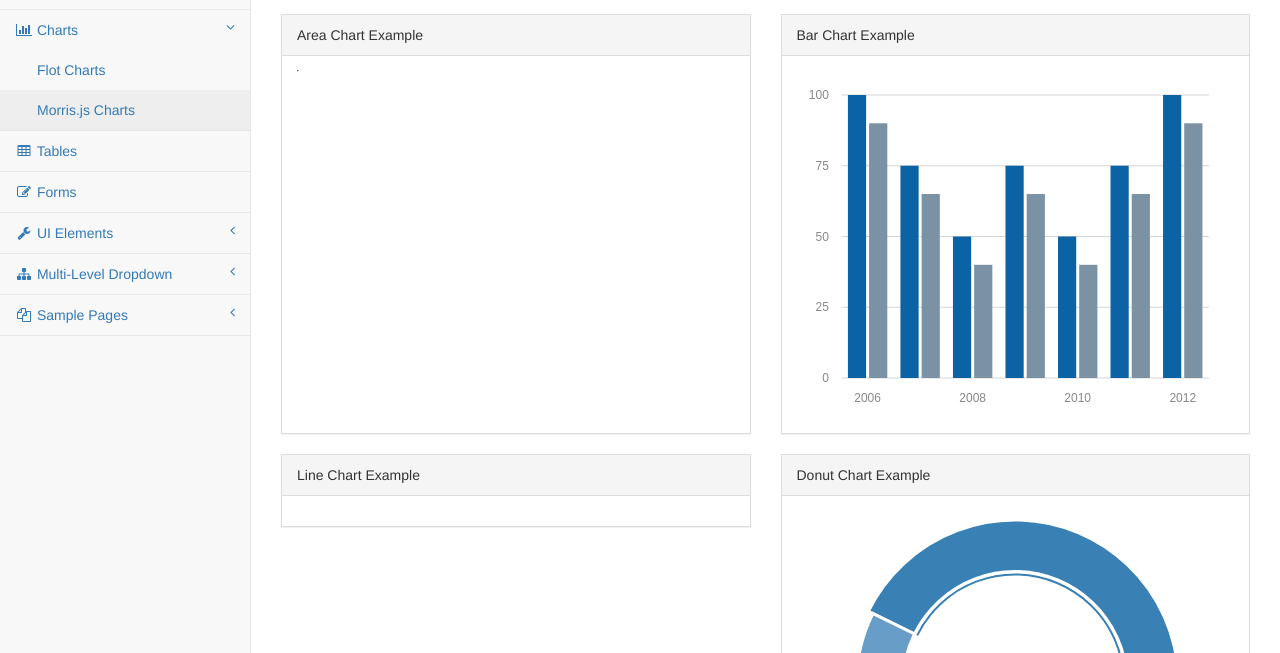
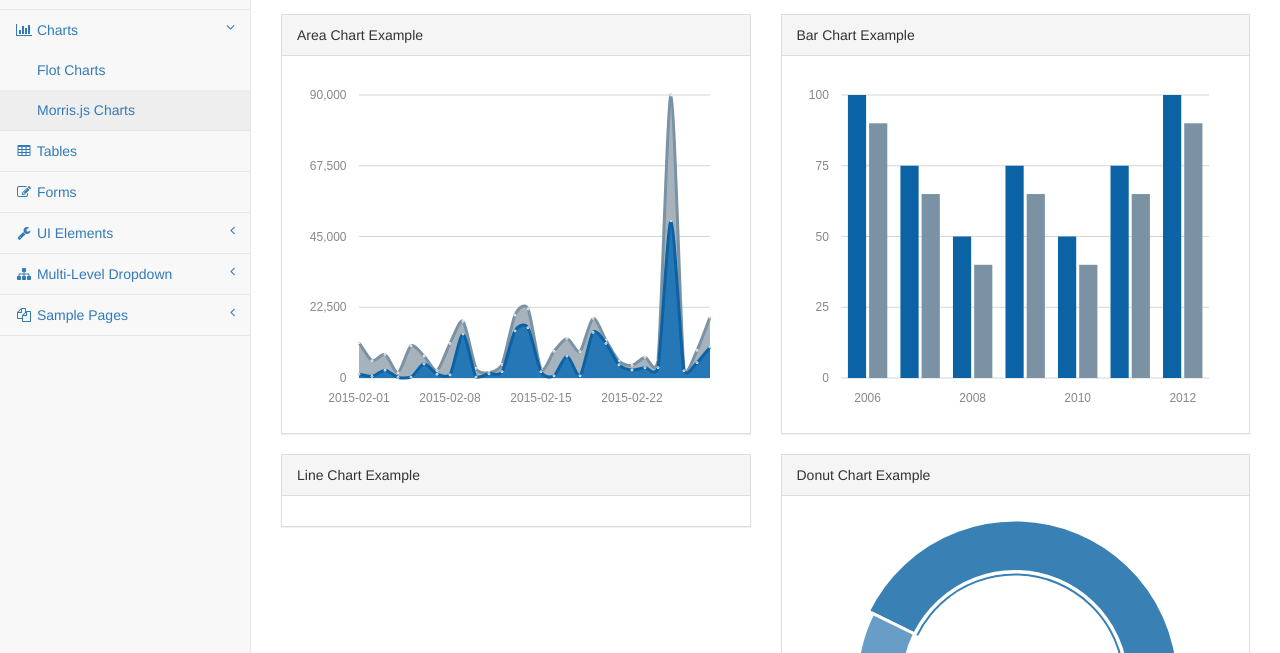
Before and after one commit to JCrafty/cghackathon, a website: page pages/morris.html in a window 1280 px wide. Shown: the part 147-800 px from the top of the page. Drawn offline with Linux system fonts and the light colour scheme.

Commit message:
Update data

```diff
--- a/js/morris-data.js
+++ b/js/morris-data.js
@@ -1,25 +1,39 @@
 $(function() {
 
     Morris.Area({
-        element: 'morris-area-chart-vap-test',
-                data: [{"Last Name":"BXWR TR","First Name":"","MI":"","Transaction":"Redemption: Auto plan","Fund Name":"The Tax-Exempt Fund of Virginia - A","Account Number":12010526,"Trade Date":"02/17/2015","Transaction Amount":"-$20.00"},
-                       {"Last Name":"BALL","First Name":"TENNIS","MI":"","Transaction":"Redemption: Auto plan","Fund Name":"Washington Mutual Investors Fund - 529-A","Account Number":85595146,"Trade Date":"02/17/2015","Transaction Amount":"-$15.99"},
-                       {"Last Name":"BALL","First Name":"TENNIS","MI":"","Transaction":"Redemption: Auto plan","Fund Name":"Washington Mutual Investors Fund - 529-A","Account Number":85595146,"Trade Date":"02/17/2015","Transaction Amount":"-$15.99"},
-                       {"Last Name":"TEST","First Name":"EVANS","MI":"","Transaction":"Purchase: Auto plan","Fund Name":"The Growth Fund of America - A","Account Number":85587870,"Trade Date":"02/17/2015","Transaction Amount":"$10.00"},
-                       {"Last Name":"TEST","First Name":"EVANS","MI":"","Transaction":"Purchase: Auto plan","Fund Name":"The Growth Fund of America - A","Account Number":85587870,"Trade Date":"02/17/2015","Transaction Amount":"$10.00"},
-                       {"Last Name":"TEST","First Name":"EVANS","MI":"","Transaction":"Purchase: Auto plan","Fund Name":"The Growth Fund of America - A","Account Number":85587870,"Trade Date":"02/17/2015","Transaction Amount":"$10.00"},
-                       {"Last Name":"TEST","First Name":"EVANS","MI":"","Transaction":"Purchase: Auto plan","Fund Name":"The Growth Fund of America - A","Account Number":85587870,"Trade Date":"02/17/2015","Transaction Amount":"$10.00"},
-                       {"Last Name":"TEST","First Name":"EVANS","MI":"","Transaction":"Purchase: Auto plan","Fund Name":"The Growth Fund of America - A","Account Number":85587870,"Trade Date":"02/17/2015","Transaction Amount":"$10.00"},
-                       {"Last Name":"TEST","First Name":"EVANS","MI":"","Transaction":"Purchase: Auto plan","Fund Name":"The Growth Fund of America - A","Account Number":85587870,"Trade Date":"02/17/2015","Transaction Amount":"$10.00"},
-                       {"Last Name":"TEST","First Name":"EVANS","MI":"","Transaction":"Purchase: Auto plan","Fund Name":"The Growth Fund of America - A","Account Number":85587870,"Trade Date":"02/17/2015","Transaction Amount":"$10.00"},
-                       {"Last Name":"TEST","First Name":"EVANS","MI":"","Transaction":"Purchase: Auto plan","Fund Name":"The Growth Fund of America - A","Account Number":85587870,"Trade Date":"02/17/2015","Transaction Amount":"$10.00"},
-                       {"Last Name":"GEORGE","First Name":"GIANNA","MI":"","Transaction":"Redemption: Auto plan","Fund Name":"The Bond Fund of America - 529-A","Account Number":85593332,"Trade Date":"02/17/2015","Transaction Amount":"-$9.78"},
-                       {"Last Name":"GEORGE","First Name":"GIANNA","MI":"","Transaction":"Redemption: Auto plan","Fund Name":"The Bond Fund of America - 529-A","Account Number":85593332,"Trade Date":"02/17/2015","Transaction Amount":"-$9.78"
-        }],
-        xkey: 'Trade Date',
-        ykeys: ['Transaction Amount'],
-        labels: ['Transaction Amount'],
-        pointSize: 2,
+        element: 'morris-area-chart',
+                data: [{"purchases":1200.00,"tradeDate":"2015-02-01","totalAssets":1456799900.00,"withdrawals":10000.00},
+                       {"purchases":500.00,"tradeDate":"2015-02-02","totalAssets":1456729900.00,"withdrawals":5000.00},
+                       {"purchases":2500.00,"tradeDate":"2015-02-03","totalAssets":1456699900.00,"withdrawals":5000.00},
+                       {"purchases":180.00,"tradeDate":"2015-02-04","totalAssets":1456899900.00,"withdrawals":1500.00},
+                       {"purchases":230.00,"tradeDate":"2015-02-05","totalAssets":1456709900.00,"withdrawals":10000.00},
+                       {"purchases":4500.00,"tradeDate":"2015-02-06","totalAssets":1456299900.00,"withdrawals":2500.00},
+                       {"purchases":1200.00,"tradeDate":"2015-02-07","totalAssets":1456099900.00,"withdrawals":1200.00},
+                       {"purchases":1000.00,"tradeDate":"2015-02-08","totalAssets":1456799900.00,"withdrawals":10000.00},
+                       {"purchases":14000.00,"tradeDate":"2015-02-09","totalAssets":1456729900.00,"withdrawals":4000.00},
+                       {"purchases":280.00,"tradeDate":"2015-02-10","totalAssets":1456699900.00,"withdrawals":2800.00},
+                       {"purchases":1375.00,"tradeDate":"2015-02-11","totalAssets":1456899900.00,"withdrawals":375.00},
+                       {"purchases":2000.00,"tradeDate":"2015-02-12","totalAssets":1456709900.00,"withdrawals":2300.00},
+                       {"purchases":15000.00,"tradeDate":"2015-02-13","totalAssets":1456299900.00,"withdrawals":5000.00},
+                       {"purchases":16000.00,"tradeDate":"2015-02-14","totalAssets":1456099900.00,"withdrawals":6000.00},
+                       {"purchases":2000.00,"tradeDate":"2015-02-15","totalAssets":1456799900.00,"withdrawals":800.00},
+                       {"purchases":700.00,"tradeDate":"2015-02-16","totalAssets":1456729900.00,"withdrawals":7800.00},
+                       {"purchases":7000.00,"tradeDate":"2015-02-17","totalAssets":1456699900.00,"withdrawals":5600.00},
+                       {"purchases":700.00,"tradeDate":"2015-02-18","totalAssets":1456899900.00,"withdrawals":7700.00},
+                       {"purchases":14500.00,"tradeDate":"2015-02-19","totalAssets":1456709900.00,"withdrawals":4500.00},
+                       {"purchases":11000.00,"tradeDate":"2015-02-20","totalAssets":1456299900.00,"withdrawals":1000.00},
+                       {"purchases":4200.00,"tradeDate":"2015-02-21","totalAssets":1456099900.00,"withdrawals":1200.00},
+                       {"purchases":2500.00,"tradeDate":"2015-02-22","totalAssets":1456799900.00,"withdrawals":1500.00},
+                       {"purchases":3300.00,"tradeDate":"2015-02-23","totalAssets":1456729900.00,"withdrawals":3300.00},
+                       {"purchases":3300.00,"tradeDate":"2015-02-24","totalAssets":1456699900.00,"withdrawals":2300.00},
+                       {"purchases":50000.00,"tradeDate":"2015-02-25","totalAssets":1456899900.00,"withdrawals":40000.00},
+                       {"purchases":2300.00,"tradeDate":"2015-02-26","totalAssets":1456709900.00,"withdrawals":300.00},
+                       {"purchases":4900.00,"tradeDate":"2015-02-27","totalAssets":1456299900.00,"withdrawals":3900.00},
+                       {"purchases":9800.00,"tradeDate":"2015-02-28","totalAssets":1456099900.00,"withdrawals":9500.00}],
+        xkey: 'tradeDate',
+        ykeys: ['purchases','withdrawals'],
+        labels: ['Purchases','Withdrawals'],
+        pointSize: 1,
         hideHover: 'auto',
         resize: true
     });
--- a/pages/morris.html
+++ b/pages/morris.html
@@ -385,7 +385,7 @@
                         </div>
                         <!-- /.panel-heading -->
                         <div class="panel-body">
-                            <div id="morris-area-chart-vap-test"></div>
+                            <div id="morris-area-chart"></div>
                         </div>
                         <!-- /.panel-body -->
                     </div>
```
